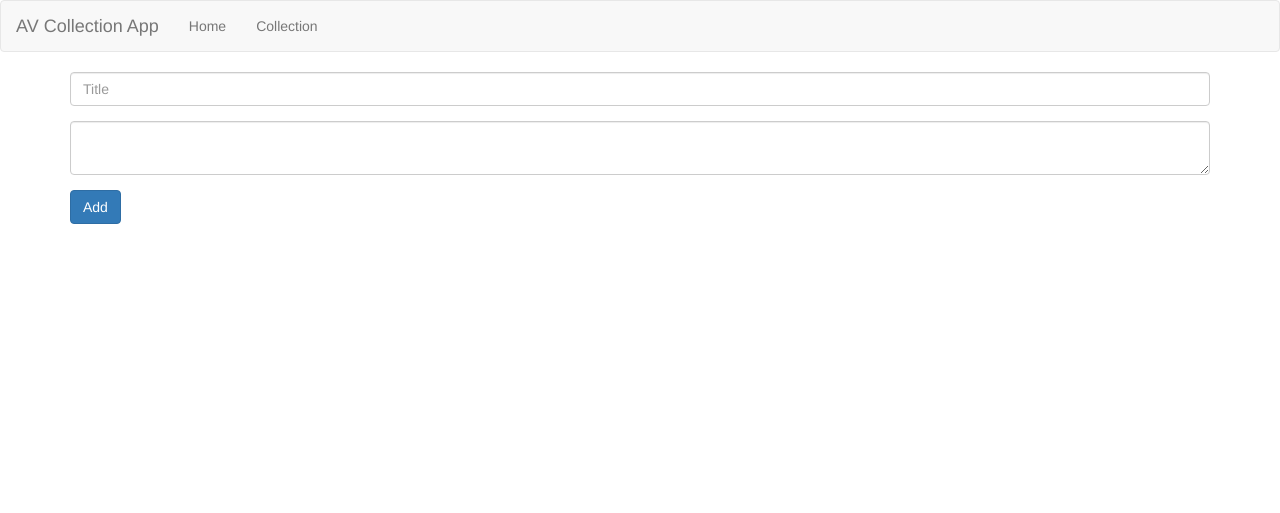
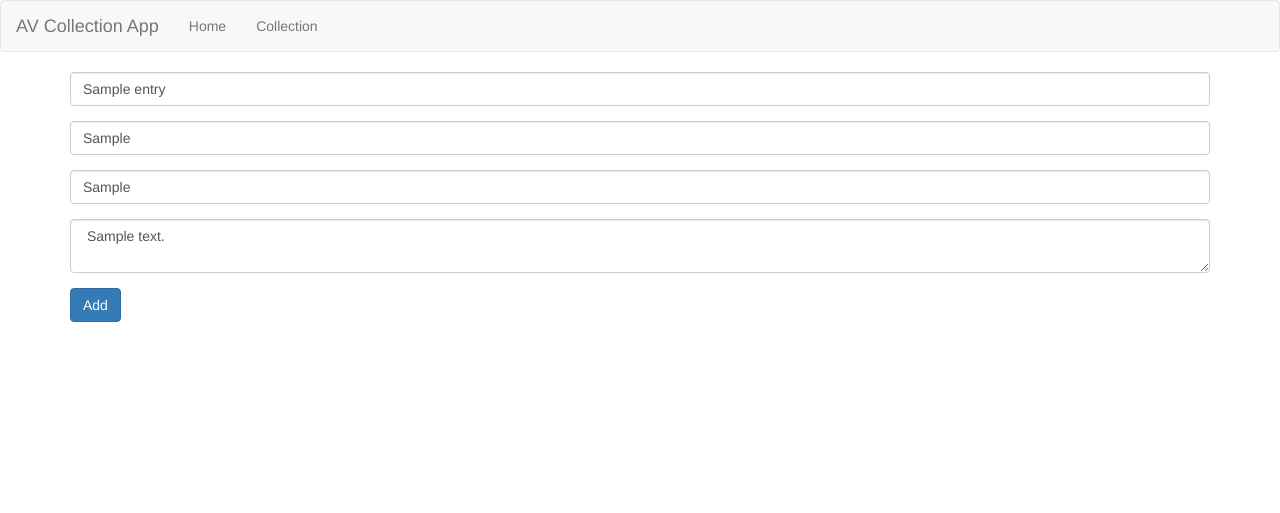
Before and after one commit to openec00/Flask-Media-Collection-App, a Flask app: page /update/1 in a window 1280 px wide. Shown: the top 513 px of the page. Run offline with Flask 2, Linux system fonts and the light colour scheme; tables that the repository leaves empty hold one stand-in row (values such as "Sample post"); some libraries are stand-ins or nearby versions.

Commit message:
Adding New Entry Fields to Update Form in update.html

```diff
--- a/app/templates/update.html
+++ b/app/templates/update.html
@@ -10,11 +10,17 @@
                 <div class="card-body">
                     <form action="/add" method="post">
                         <div class="form-group">
-                            <input class="form-control" type="text" name="title" placeholder="Title" value="{{ entry.title }}" required>
+                            <input class="form-control" type="text" name="asset_name" placeholder="Asset_Name" value="{{ entry.asset_name }}" required>
                         </div>
                         <div class="form-group">
-                            <textarea class="form-control" name="summary" cols="100"
-                                      placeholder="Add a Summary or Description of Item" required> {{ entry.summary }} </textarea>
+                            <input class="form-control" type="text" name="format" placeholder="File_Format" value="{{ entry.format }}" required>
+                        </div>
+                        <div class="form-group">
+                            <input class="form-control" type="text" name="source" placeholder="File Source" value="{{ entry.source }}" required>
+                        </div>
+                        <div class="form-group">
+                            <textarea class="form-control" name="full_description" cols="100"
+                                      placeholder="Full Description of Item" required> {{ entry.full_description }} </textarea>
                         </div>
                         <button class="btn btn-primary" type="submit">
                             Add
```
